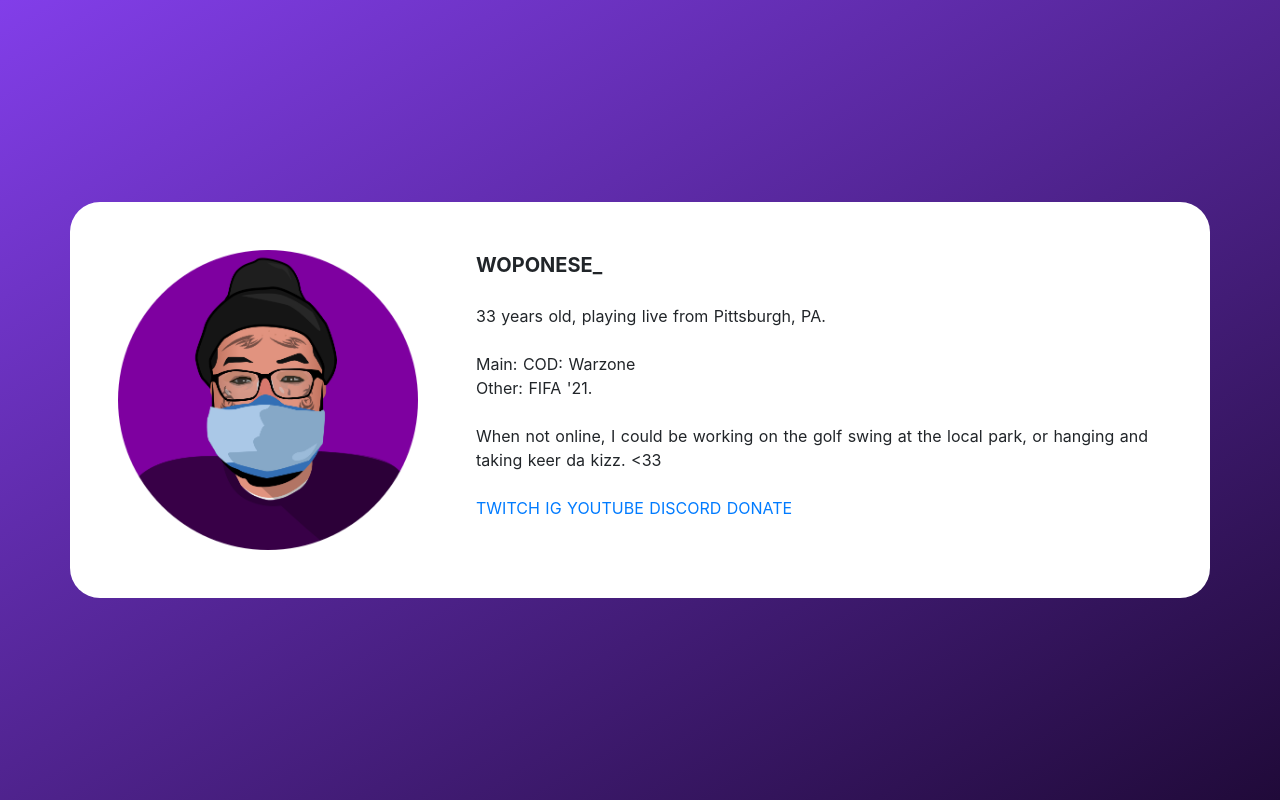
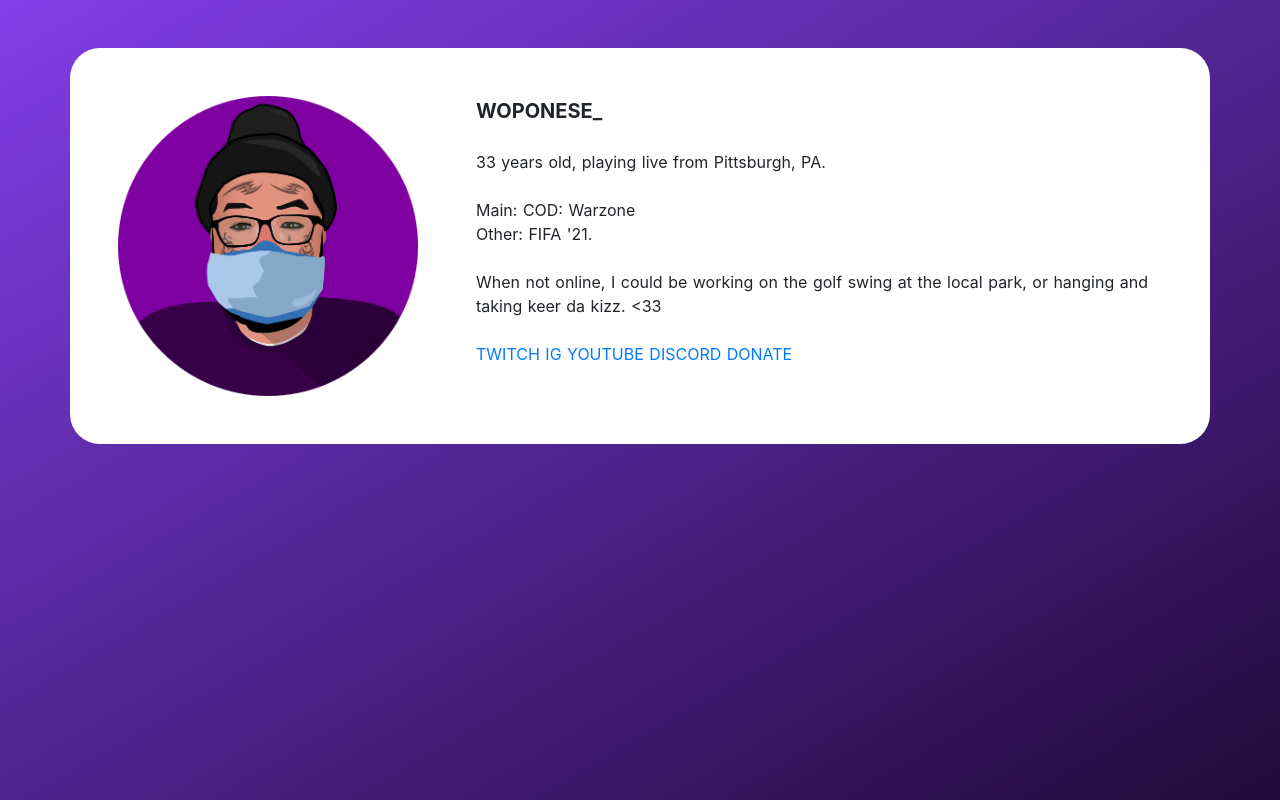
Before and after one commit to jpoechill/woponese, a Nuxt app: page / in a window 1280 px wide. Built offline with nearby package versions, Linux system fonts and the light colour scheme.

Commit message:
fix img size

```diff
--- a/pages/index.vue
+++ b/pages/index.vue
@@ -39,9 +39,9 @@
   height: 100%;
 }
 
-.bg-gradient {
-  width: 100vw;
-  height: 100%;
+body {
+  /* width: 100vw;
+  height: 100%; */
   background: rgb(130,62,233);
   background: linear-gradient(150deg, rgba(130,62,233,1) 0%, rgba(32,10,57,1) 100%);
 }
```
